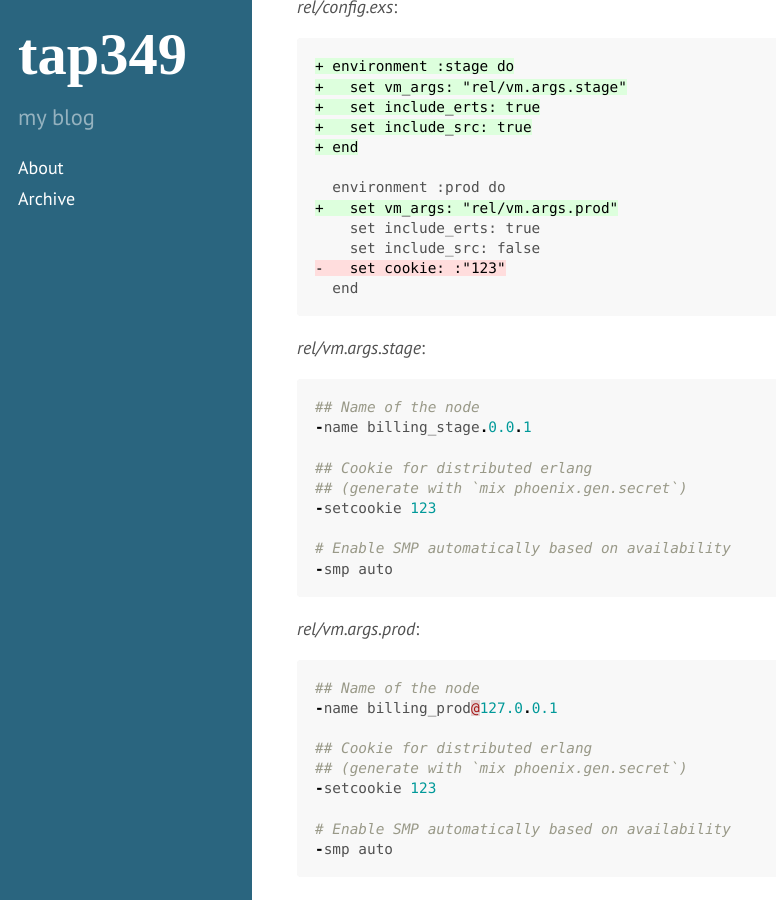
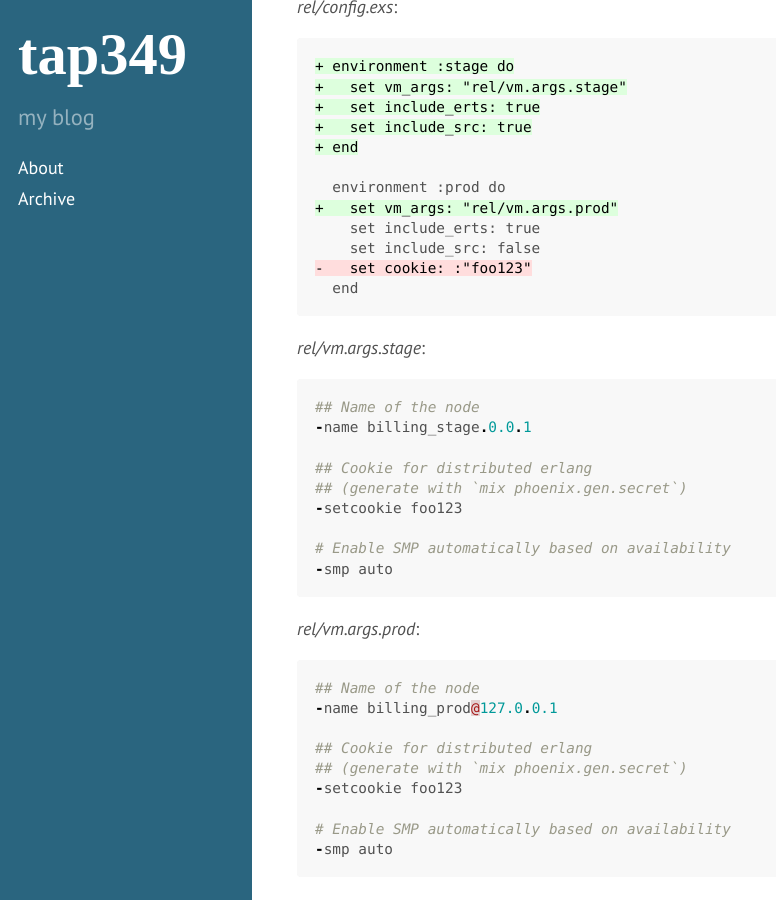
Before and after one commit to tap349/tap349.github.io, a Jekyll site: the page built from _posts/2017-08-02-elixir-deployment-with-edeliver.md, in a window 1280 px wide and 900 px high, scrolled down 13311 px. Shown: the whole window, without its empty margins (0-776 px from the left). Built offline with Jekyll 4.4.1, drawn with Linux system fonts in a browser that asks for light colours.

Commit message:
update 2017-08-13_14:19:29

````diff
--- a/_posts/2017-08-02-elixir-deployment-with-edeliver.md
+++ b/_posts/2017-08-02-elixir-deployment-with-edeliver.md
@@ -589,7 +589,7 @@ _rel/config.exs_:
 +   set vm_args: "rel/vm.args.prod"
     set include_erts: true
     set include_src: false
--   set cookie: :"123"
+-   set cookie: :"foo123"
   end
 ```
 
@@ -601,7 +601,7 @@ _rel/vm.args.stage_:
 
 ## Cookie for distributed erlang
 ## (generate with `mix phoenix.gen.secret`)
--setcookie 123
+-setcookie foo123
 
 # Enable SMP automatically based on availability
 -smp auto
@@ -615,7 +615,7 @@ _rel/vm.args.prod_:
 
 ## Cookie for distributed erlang
 ## (generate with `mix phoenix.gen.secret`)
--setcookie 123
+-setcookie foo123
 
 # Enable SMP automatically based on availability
 -smp auto
````
